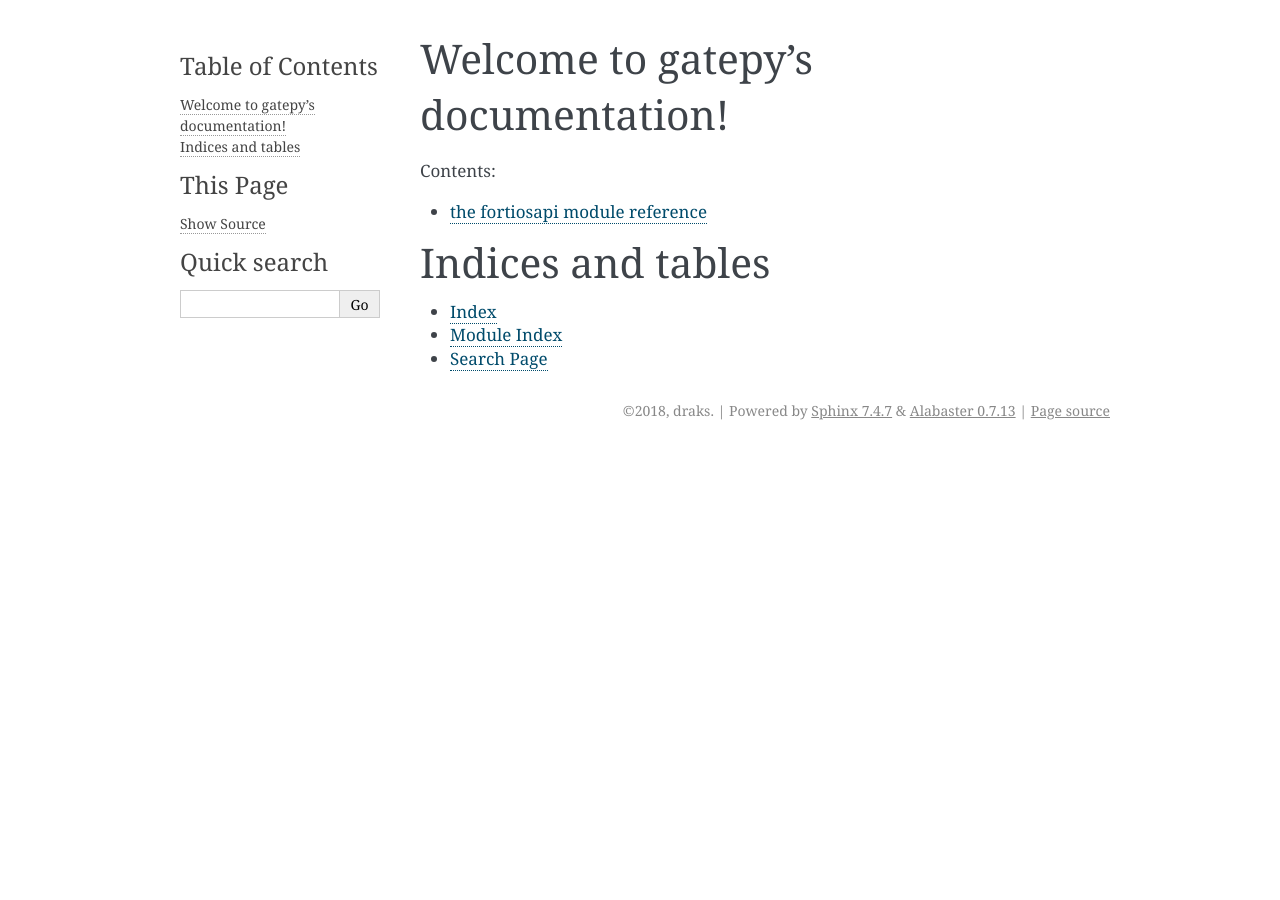
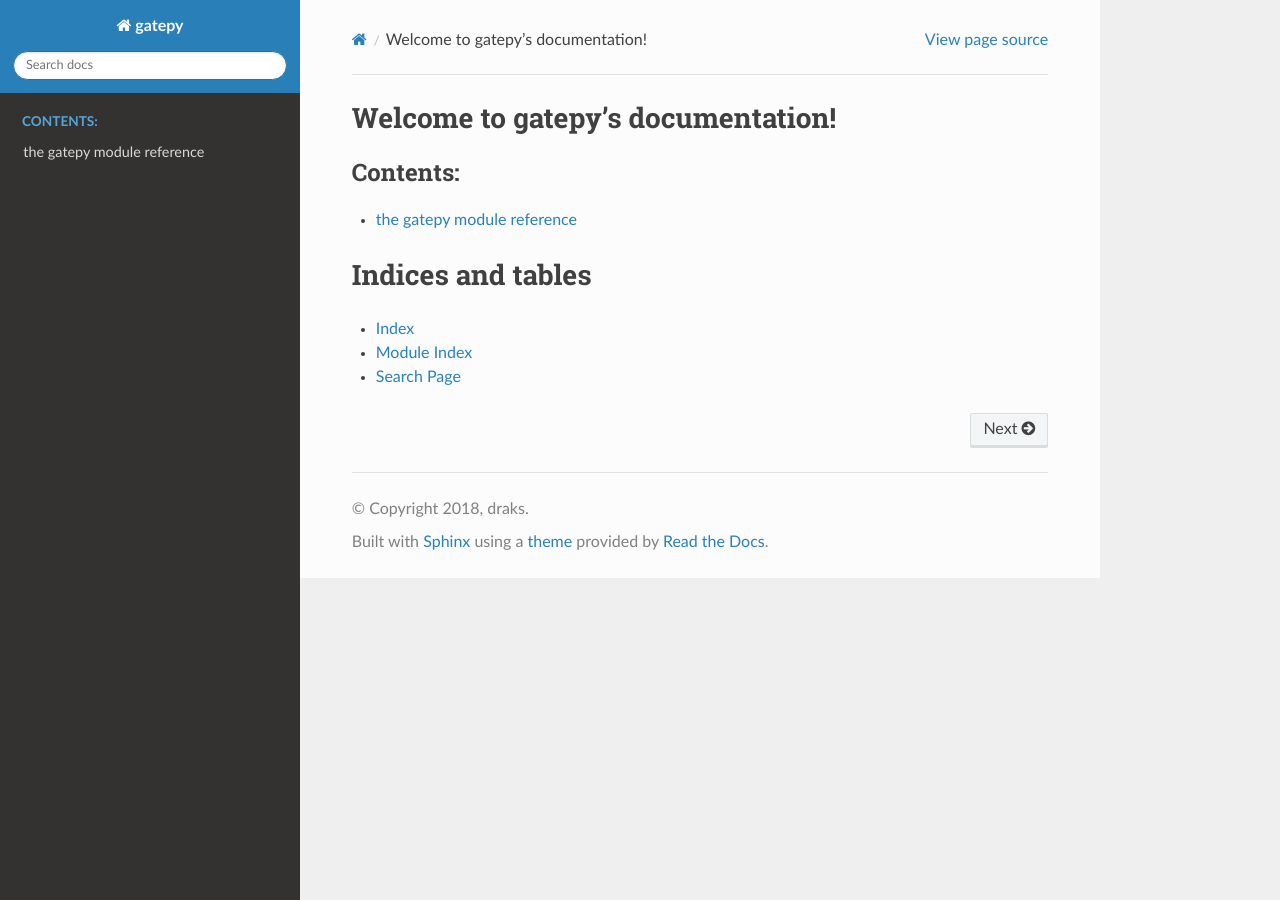
Before and after one commit to mbdraks/gatepy, a Sphinx documentation site: the page built from docs/index.rst, in a window 1280 px wide. Built offline with Sphinx 7.4.7 and the Read the Docs theme 2.0.0, drawn with Linux system fonts in a browser that asks for light colours.

Commit message:
docs adjustments

```diff
--- a/docs/conf.py
+++ b/docs/conf.py
@@ -12,9 +12,12 @@
 # add these directories to sys.path here. If the directory is relative to the
 # documentation root, use os.path.abspath to make it absolute, like shown here.
 #
-# import os
-# import sys
+import os
+import sys
+import sphinx_rtd_theme
 # sys.path.insert(0, os.path.abspath('.'))
+sys.path.insert(0, '../gatepy')
+
 
 
 # -- Project information -----------------------------------------------------
@@ -76,7 +79,7 @@ pygments_style = 'sphinx'
 # The theme to use for HTML and HTML Help pages.  See the documentation for
 # a list of builtin themes.
 #
-html_theme = 'alabaster'
+html_theme = 'sphinx_rtd_theme'
 
 # Theme options are theme-specific and customize the look and feel of a theme
 # further.  For a list of options available for each theme, see the
@@ -88,6 +91,7 @@ html_theme = 'alabaster'
 # relative to this directory. They are copied after the builtin static files,
 # so a file named "default.css" will overwrite the builtin "default.css".
 html_static_path = ['_static']
+html_theme_path = ['_themes', ]
 
 # Custom sidebar templates, must be a dictionary that maps document names
 # to template names.
--- a/docs/reference.rst
+++ b/docs/reference.rst
@@ -1,12 +1,8 @@
-the fortiosapi module reference
+the gatepy module reference
 ================================
 
 .. module:: gatepy
 
-.. autoclass:: FortinetFortiGate
-    :members:
-    :member-order: bysource
-
 .. autoclass:: FortinetFortiGateMonitor
     :members:
     :member-order: bysource
```
Also changed, not shown: 1 other file.
